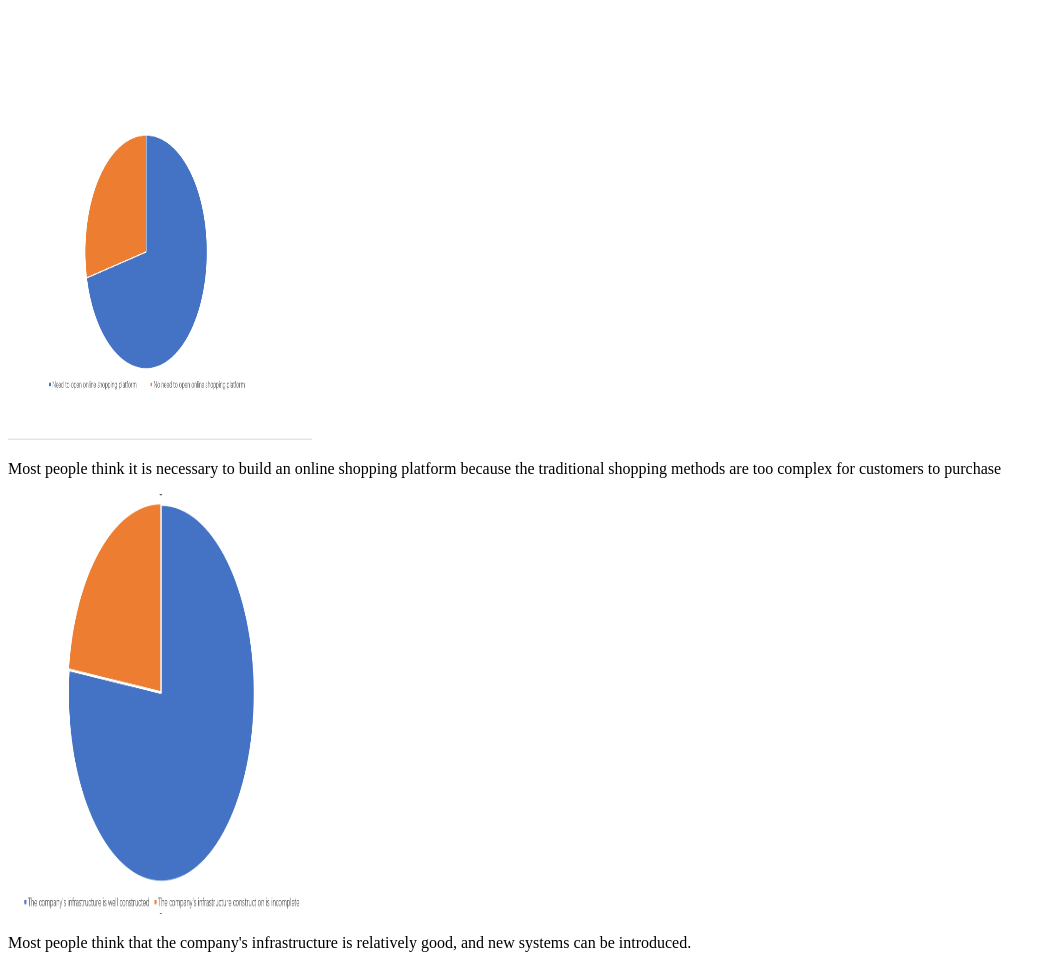
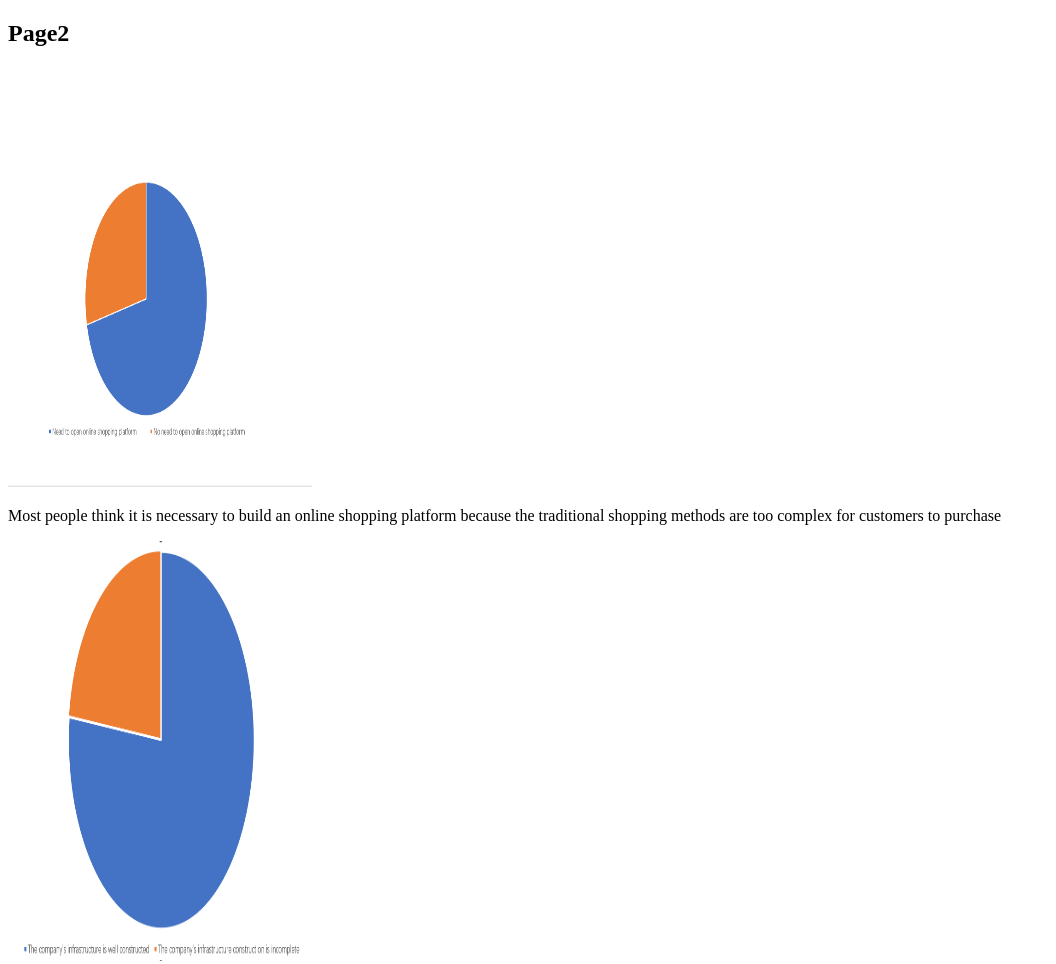
Before and after one commit to ChenShaoxin666/ICT523, a plain HTML site: page index3.html in a window 1280 px wide. Shown: the top 964 px of the page, without its empty margins (0-1056 px from the left). Drawn offline with Linux system fonts and the light colour scheme.

Commit message:
Update index3.html

```diff
--- a/index3.html
+++ b/index3.html
@@ -7,7 +7,7 @@
 <body>
 
 
-<h2></h2>
+<h2>Page2</h2>
 <img border="0" src="images1/4.png" alt="Pulpit1 rock" width="304" height="420">
  <p>Most people think it is necessary to build an online shopping platform because the traditional shopping methods are too complex for customers to purchase</p>
 
```
